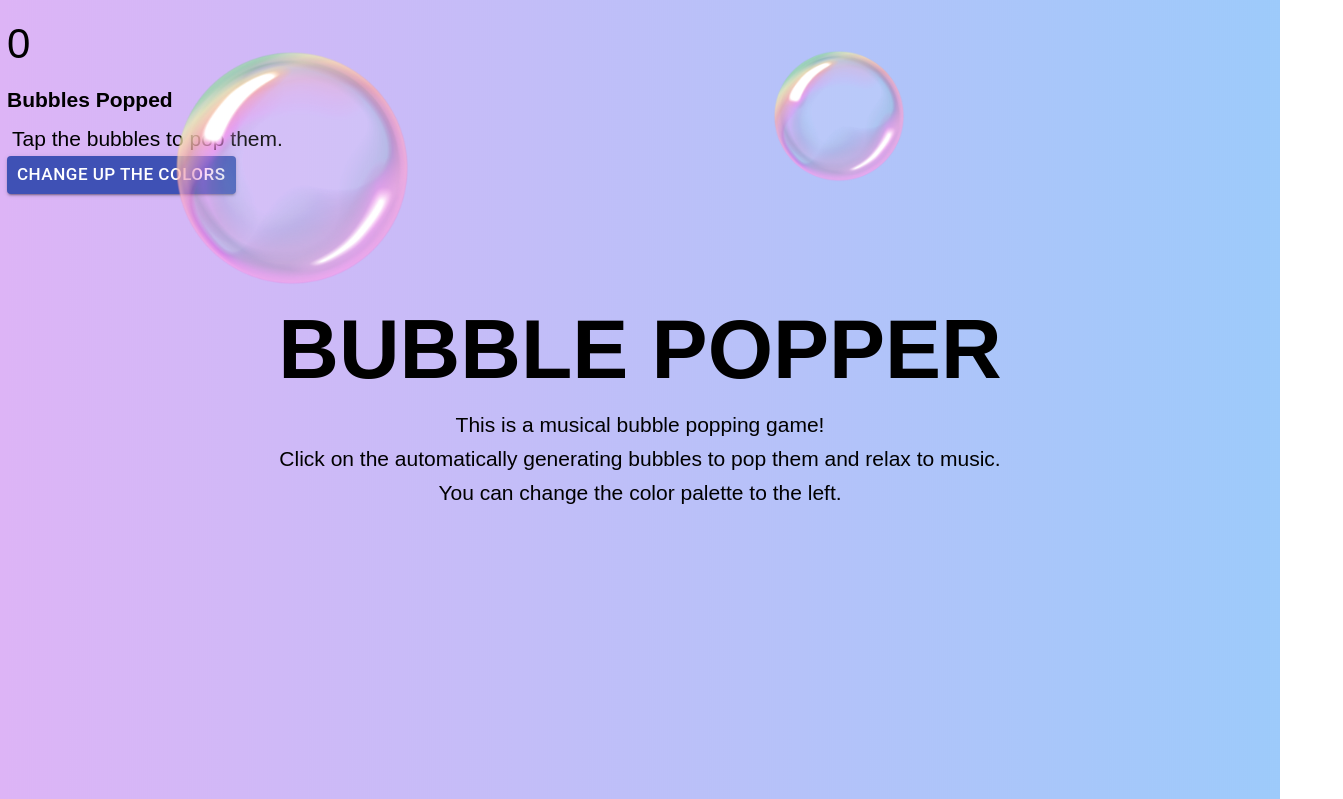
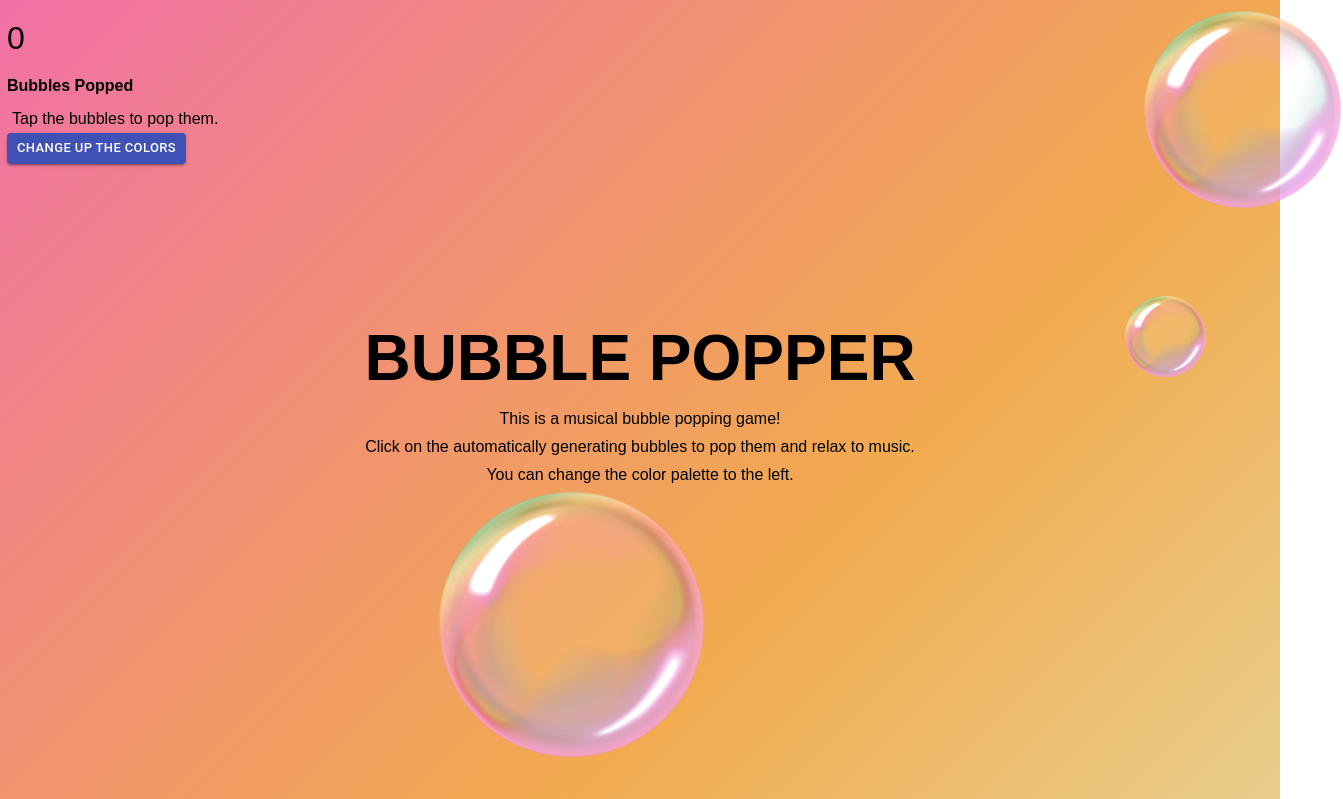
Before and after one commit to Dylychill/bubblepopper, a React (Create React App) app: page / in a window 1280 px wide. Shown: the top 799 px of the page, 1343 px wide, since content can reach past the window. Built offline with nearby package versions, Linux system fonts and the light colour scheme.

Commit message:
localstorage functional, bubbles disapear, only counting first bubble on

```diff
--- a/src/App.css
+++ b/src/App.css
@@ -6,15 +6,19 @@ html {
   font-size: 15px;
 }
 
+/* selectors specifically for smaller screens */
 @media (min-width: 400px) {
-  html { /* TABLET */
-    font-size: 18px;
+  html {
+    font-size: 1em;
+  }
+  .App h1 {
+    font-size: 2em;
   }
 }
 
 @media (min-width: 768px) {
   html { /* DESKTOP */
-    font-size: 21px;
+    /* font-size: 21px; */
   }
 }
 
@@ -37,7 +41,9 @@ html, body {
   left:0;
   right:0;
   bottom:0;
-  background-image: url("/img/gradient_lavender.png");
+  /* background-image: url("/img/gradient_lavender.png"); */
+  background-image: url("/img/gradient_orange&pink.png");
+
 }
 
 .instructions {
--- a/src/App.js
+++ b/src/App.js
@@ -8,17 +8,28 @@ import Sidebar from './sidebar';
 function App(props) {
   // Start screen with instructions and a few bubbles, and then wait 15 seconds to start the game
   const [numBubbles, setNumBubbles] = useState(0)
+  console.log(numBubbles)
+  // if already played, set the number - runs on load once
+  useEffect(()=>{
+    const storedNum = parseInt(localStorage.getItem('numBubbles'))
+    if(storedNum) {
+      setNumBubbles(storedNum)
+    }
+  }, [])
 
-  useEffect(() => {
-    const interval = setInterval(() => {
-      console.log("new bubble")
-      return <Bubble onSend={setNumBubbles}></Bubble>
-    }, 2000);
-    //return () => clearInterval(interval);
-  }, []);
+  // make new bubbles pop up over time
+  // useEffect(() => {
+  //   const interval = setInterval(() => {
+  //     console.log("new bubble")
+  //     return <Bubble onSend={setNumBubbles}></Bubble>
+  //   }, 2000);
+  //   //return () => clearInterval(interval);
+  // }, []);
 
   return <div className="App">
     <h1>BUBBLE POPPER</h1>
+    <Bubble onSend={setNumBubbles}></Bubble>
+    <Bubble onSend={setNumBubbles}></Bubble>
     <Bubble onSend={setNumBubbles}></Bubble>
     <Bubble onSend={setNumBubbles}></Bubble>
     <Sidebar num = {numBubbles}></Sidebar>
@@ -27,8 +38,8 @@ function App(props) {
 }
 
 function StartGame() {
-  console.log("start");
-
+  console.log("new bubble")
+  //return <Bubble onSend={setNumBubbles}></Bubble>
 
 }
 
--- a/src/bubble.js
+++ b/src/bubble.js
@@ -1,36 +1,59 @@
 import React, {useEffect, useState} from 'react';
 
 function Bubble(props) {
-    const [numBubbles, setNumBubbles] = useState(0)
-    // below useEffect runs on first load to see if the game has been played before
-    // updates the number of bubbles pressed
-    // BROKEN - not adding, it's doing strng concat, to string may work
-  // useEffect(()=>{
-  //     const storedNum = localStorage.getItem('numBubbles')
-  //     if(storedNum) {
-  //       setNumBubbles(storedNum)
-  //       props.onSend(storedNum)
-  //     }
-  //   }, [])
+  // the number of bubbles that has been clicked, but broken
+  const [numBubbles, setNum] = useState(0)
+  // determining the size of the bubble - will persist
+  const [size] = useState(Math.floor((Math.random() * 251) + 50))
+  // getting the position of the bubble - will persist
+  const [horPos] = useState(Math.floor((Math.random() * window.innerWidth)))
+  const [verPos] = useState(Math.floor((Math.random() * window.innerHeight)))
+  // show will lend to the removal of the bubble when clicked
+  const [show, setShow] = useState(true)
+
+  // below useEffect runs on first load to see if the game has been played before
+  // updates the number of bubbles pressed.
+  useEffect(()=>{
+      const storedNum = parseInt(localStorage.getItem('numBubbles'))
+      if(storedNum) {
+        setNum(storedNum)
+        props.onSend(storedNum)
+        console.log(props.onSend)
+      }
+    }, [])
 
   // get random location and size for a new bubble - only need to change width cuz it is a square
   // largest is should be is 300px by 300px and smallest is 50px
-  let size = Math.floor((Math.random() * 251) + 50);
-  // for position, get random top and left based on max
-  let height = 50;
-  let side = Math.floor((Math.random() * window.innerWidth));
+  // let size = Math.floor((Math.random() * 251) + 50);
+  // // for position, get random top and left based on max
+  // let height = 50;
+  // let side = Math.floor((Math.random() * window.innerWidth));
   // console.log(side + "the side");
   // console.log(window.innerWidth + "window");
 
-  return <div className="bubble" style={{top:height + "px", left: side + "px"}}>
-    <img style={{width:size + "px"}}
+  return <div className="bubble" style={{top:verPos + "px", left: horPos + "px"}}>
+    {show && <img style={{width:size + "px"}}
       onClick = {() => {
-        props.onSend(numBubbles)
-        setNumBubbles(numBubbles+1)
-        localStorage.setItem("numBubbles", numBubbles)
+        props.onSend(numBubbles+1)
+        setNum(numBubbles+1)
+        localStorage.setItem("numBubbles", numBubbles+1)
+        setShow(!show)
     }}
-    src="/img/bubble.png" alt="a transparent, rainbow bubble"/>
+    src="/img/bubble.png" alt="a transparent, rainbow bubble"/>}
   </div>
 }
 
+// from Evan - unsure if i am gonna use this exactly
+function SizeOfScreen(){
+  const [width,setWidth] = useState(window.innerWidth)    // initial values = screen size
+  const [height,setHeight] = useState(window.innerHeight)
+  useEffect(()=>{
+    window.addEventListener('resize', e=>{ // listen for screen size change events
+      setWidth(e.target.innerWidth)
+      setHeight(e.target.innerHeight)
+    });
+  },[])
+  return <div style={{width,height}}></div> // declare the dimensions of the div
+}
+
 export default Bubble;
--- a/src/sidebar.js
+++ b/src/sidebar.js
@@ -11,8 +11,9 @@ function Sidebar(props) {
       <p className="num_bubbles">{props.num}</p>
       <h2>Bubbles Popped</h2>
       <p>Tap the bubbles to pop them.</p>
-      <Button size="small" variant="contained" color="primary" onClick = {() => {}}
-      >Change up the colors</Button>
+      <Button size="small" variant="contained" color="primary" onClick = {() => {
+        console.log("change background image of app.js")
+      }}>Change up the colors</Button>
 
     </div>
 }
```
